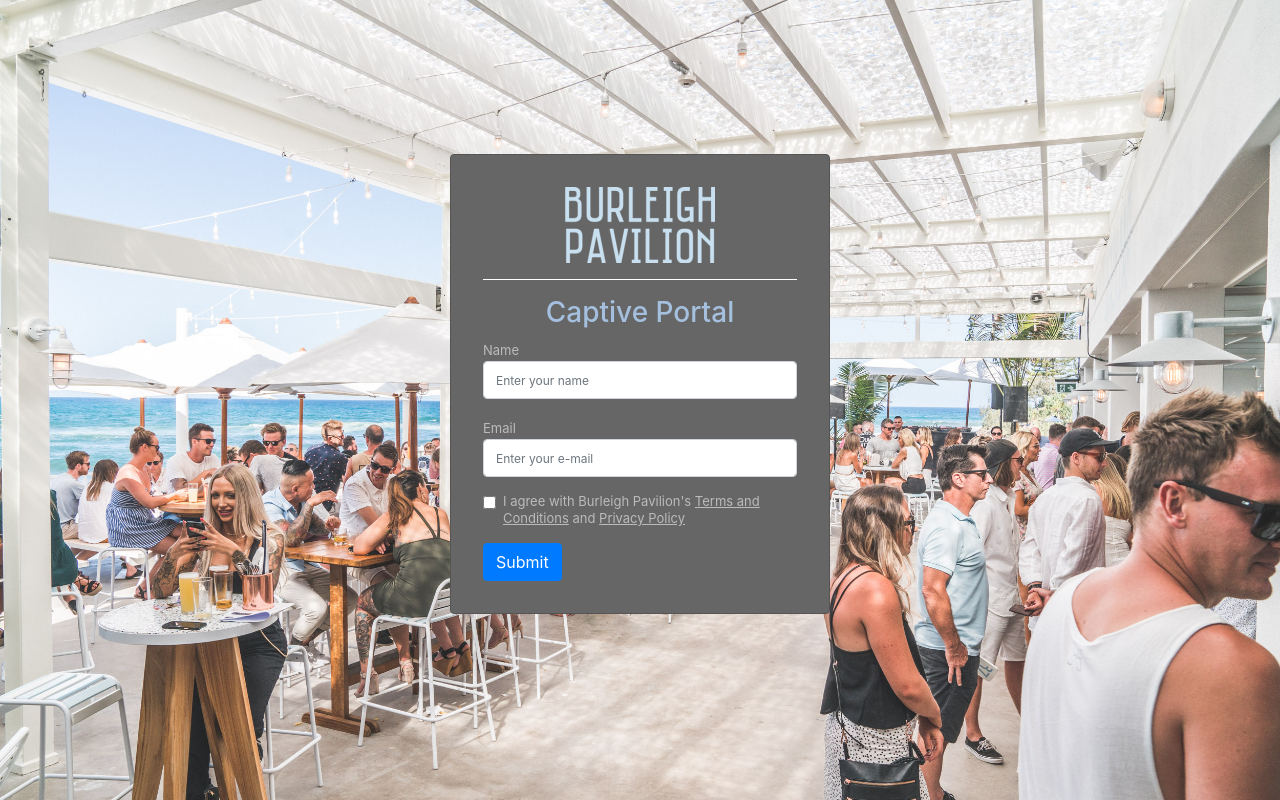
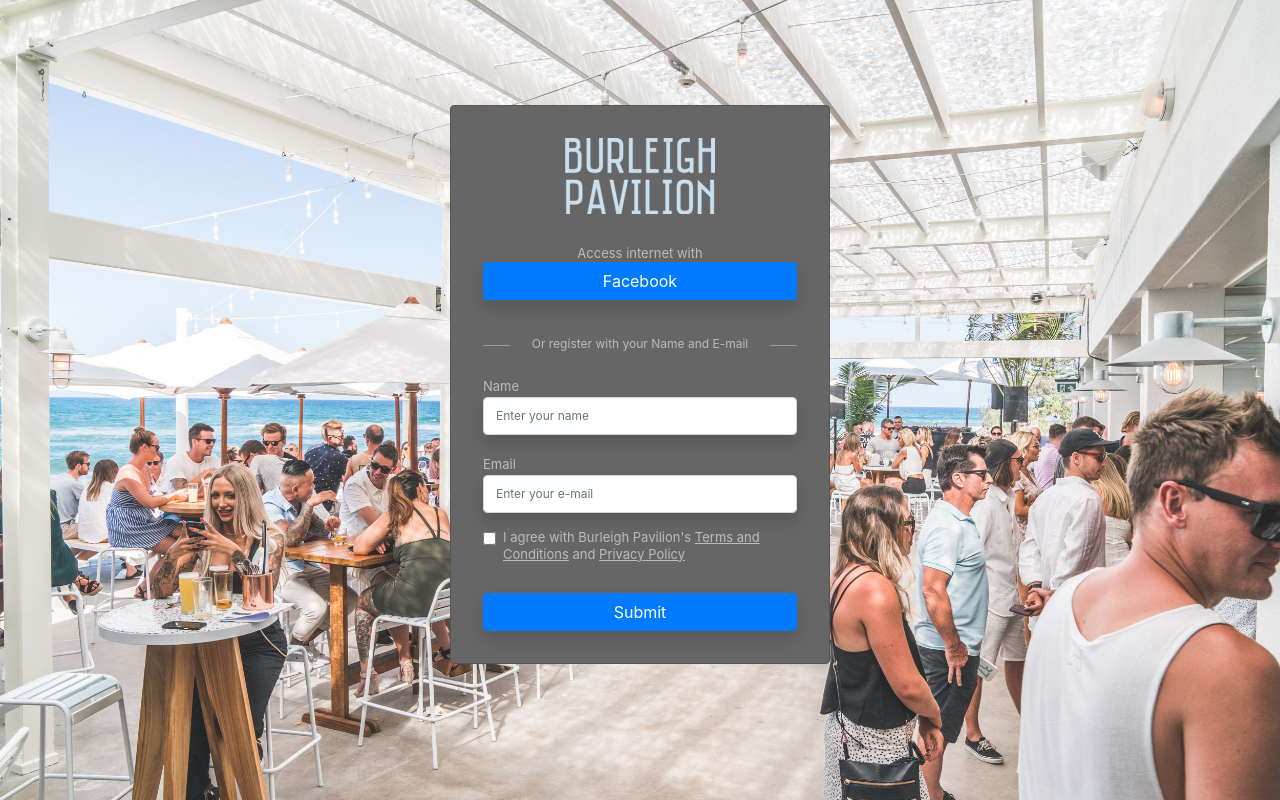
Before and after one commit to fennawake/CaptivePage-BP, a PHP site: page / in a window 1280 px wide. Run offline with PHP 8.4, Linux system fonts and the light colour scheme.

Commit message:
Sign In page - Style almost done

```diff
--- a/CaptivePage/css/custom-style.css
+++ b/CaptivePage/css/custom-style.css
@@ -19,11 +19,48 @@ body{
 }
 
   .jumbotron hr{
-    border-color: #fff;
+    border-color: #999;
+    margin-top: 30px;
+  }
+  .jumbotron hr.left{
+    float: left;
+    width: 100%;
+  }
+  .jumbotron hr.right{
+    float: right;
+    width: 100%;
   }
 
   .jumbotron h3{
     color: rgb(165, 192, 223);
+  }
+
+  .jumbotron .top15{
+    margin-top: 15px;
+  }
+  .jumbotron .top30{
+    margin-top: 30px;
+  }
+
+  .jumbotron .no-padding{
+    padding: 0;
+  }
+
+  .jumbotron p.connect{
+    color: #bbb;
+    text-align: center;
+    margin-bottom: 0;
+    font-size: 13px;
+    line-height: 18px;
+  }
+
+  .jumbotron p.alternative-login{
+    color: #bbb;
+    text-align: center;
+    margin-top: 20px;
+    margin-bottom: 20px;
+    font-size: 12px;
+    line-height: 18px;
   }
 
   .jumbotron form .form-group label{
--- a/CaptivePage/index.html
+++ b/CaptivePage/index.html
@@ -17,41 +17,54 @@
 
 				<div class="container">
 					<div class="row">
-						<div class="col-4 mx-auto jumbotron border rounded">
+						<div class="col-11 col-sm-8 col-md-6 col-lg-5 col-xl-4 mx-auto jumbotron border rounded">
 
 							<div class="row">
-								<div class="col">
+								<div class="col-12">
 									<img src="img/logo.png" class="mx-auto d-block" alt="Burleigh Pavilion">
 								</div>
 							</div>
 
-							<hr>
+							<div class="row">
+								<div class="col-12 top30">
+									<p class="connect">Access internet with</p>
+									<button type="button" class="btn btn-primary btn-block shadow">Facebook</button>
+								</div>
+							</div>
 
 							<div class="row">
-								<div class="col">
-									<h3 class="text-center">Captive Portal</h3>
+								<div class="col-12 top15">
+									<div class="row">
+										<div class="col-2"><hr class="left"></div>
+										<div class="col-8 no-padding"><p class="alternative-login">Or register with your Name and E-mail</p></div>
+										<div class="col-2"><hr class="right"></div>
+									</div>
+								</div>
+							</div>
 
+							<div class="row">
+								<div class="col-12">
 									<form>
 										<div class="form-group">
 											<label for="name">Name</label>
-											<input type="text" class="form-control" id="name" aria-describedby="name" placeholder="Enter your name">
+											<input type="text" class="form-control shadow" id="name" aria-describedby="name" placeholder="Enter your name">
 										</div>
 										<div class="form-group">
 											<label for="email">Email</label>
-											<input type="email" class="form-control" id="email" aria-describedby="email" placeholder="Enter your e-mail">
+											<input type="email" class="form-control shadow" id="email" aria-describedby="email" placeholder="Enter your e-mail">
 										</div>
 										<div class="form-group form-check">
 											<input type="checkbox" class="form-check-input" id="terms-and-conditions">
 											<label class="form-check-label" for="terms-and-conditions">I agree with Burleigh Pavilion's <a href="">Terms and Conditions</a> and <a href="">Privacy Policy</a></label>
 										</div>
-										<button type="submit" class="btn btn-primary">Submit</button>
+										<button type="submit" class="btn btn-primary btn-block shadow top30">Submit</button>
 									</form>
 								</div>
 							</div>
+
+
 						</div>
 					</div>
-
-
 				</div>
 
 			</div>
```
